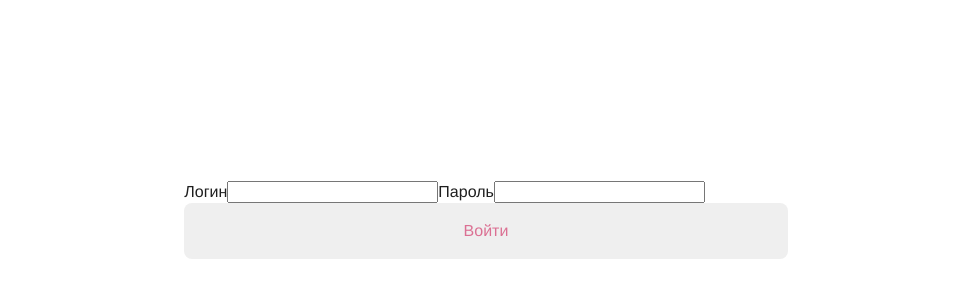
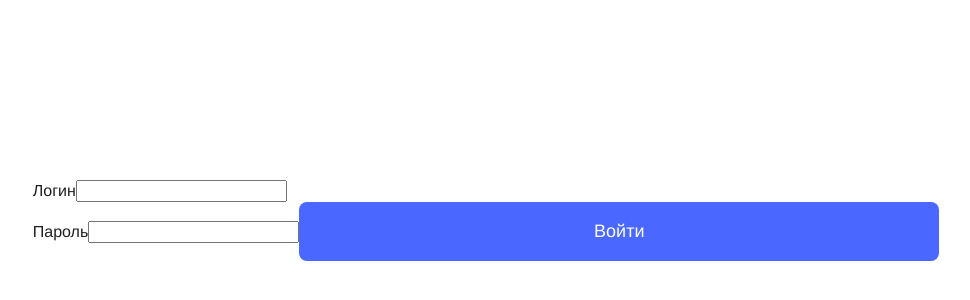
Before and after one commit to AlexeyKrop/testOnly, a React (Create React App) app: page /login in a window 1280 px wide. Shown: the part 180-480 px from the top of the page, without its empty margins (154-1124 px from the left). Built offline with nearby package versions, Linux system fonts and the light colour scheme.

Commit message:
feat: add Button component style

```diff
--- a/src/App.tsx
+++ b/src/App.tsx
@@ -24,27 +24,39 @@ const App = () => {
   const [errorMessage, setErrorMessage] = useState('')
   const [disabled, setDisabled] = useState<boolean>(false)
 
+
   const setLoginUser = (login: string, password: string) => {
+    //меняю состояние кнопки при запросе на сервер(disabled)
     setDisabled(true)
+    //имитация запроса на сервер(login)
     authAPI.login(login, password)
       .then((data) => {
+        //сетаю юзера, которого получил с сервера в локальный стейт
         setUser(data)
+        //меняю состояние, что юзер залогинен
         setLogin(!isLogin)
       })
       .catch(err => {
+        //перехватываю ошибку с сервера и сетаю ошибку в локальный стейт
         setErrorMessage(err)
       })
       .finally(() => {
+        //меняю состояние кнопки при запросе на сервер(disabled=false)
         setDisabled(false)
       })
   }
+
   const setLogoutUser = () => {
+    //меняю состояние кнопки при запросе на сервер(disabled)
     setDisabled(true)
+    //имитация запроса на сервер(logout)
     authAPI.logout()
+      //меняю состояние, что юзер вышел
       .then(data => setLogin(!isLogin))
       .catch(err => console.log(err))
       .finally(() => {
         setDisabled(false)
+        setErrorMessage('')
       })
   }
   return (
--- a/src/components/Button/Button.tsx
+++ b/src/components/Button/Button.tsx
@@ -1,27 +1,44 @@
+import styled, {css} from "styled-components";
 
-import styled from "styled-components";
-type ButtonProps =  {
-    primary?: boolean;
-    disabled: boolean;
+type ButtonProps = {
+  primary?: boolean
+  disabled?: boolean
 }
-export const Button = styled.button<ButtonProps>`
-  background: ${props => props.primary ? "#4A67FF" : "FFF"};
-  color: ${props => props.primary ? "white" : "palevioletred"};
-  disabled:  disabled;
-  max-width: 640px;
-  width: 100%;
+// export const Button = styled.button<ButtonProps>`
+//   background: ${props => props.primary ? "#4A67FF" : "FFF"};
+//   color: ${props => props.primary ? "white" : "palevioletred"};
+//   disabled:  disabled;
+//   max-width: 640px;
+//   width: 100%;
+//   padding: 19px;
+//   border-radius: 8px;
+//   border: none;
+//   outline: none;
+//   cursor: pointer;
+// `;
+
+const StyledButton = styled.button<ButtonProps>`
+  border: none;
   padding: 19px;
+  cursor: pointer;
+  font-size: 18px;
   border-radius: 8px;
-  border: none;
-  outline: none;
-  cursor: pointer;
-`;
-// const Button = () => {
-//   return (
-//     <div>
-//
-//     </div>
-//   );
-// };
-//
-// export default Button;
+  &:focus {
+    outline: none;
+  }
+
+  ${props => props.primary && css`
+    color: ${(props: any) => props.color || 'white'};
+    background: ${(props: any) => !props.disabled ? props.background : '#99A9FF'};
+    width: ${(props: any) => props.width || '640px'};
+  `},
+  ${props => props.disabled && css`
+    background: #99A9FF
+  `
+  }
+`
+
+export const Button = (props: any) => {
+  console.log(props)
+  return <StyledButton {...props}/>;
+};
--- a/src/components/Login/Login.tsx
+++ b/src/components/Login/Login.tsx
@@ -36,11 +36,11 @@ export const Login = (props: LoginPropsType) => {
     <form onSubmit={onSubmit}>
       <label>Логин</label>
       <input {...register("login", {required: true})} />
-      {/*<div>{errors.login && "Обязательное поле"}</div>*/}
+      <div>{errors.login && "Обязательное поле"}</div>
       <label>Пароль</label>
       <input type="password" {...register("password", {required: true})} />
       {/*<div>{errors.password && "Обязательное поле"}</div>*/}
-      <Button disabled={props.disabled} type='submit'>Войти</Button>
+      <Button primary background={'#4A67FF'} disabled={props.disabled} type='submit'>Войти</Button>
     </form>
     </>
   );
--- a/src/components/Profile/Profile.tsx
+++ b/src/components/Profile/Profile.tsx
@@ -1,6 +1,7 @@
 import React from 'react';
 import {UserType} from "../../App";
 import {Navigate} from "react-router-dom";
+import {Button} from "../Button/Button";
 type ProfilePropsType = {
   user: UserType
   setLogoutUser: () => void
@@ -17,7 +18,7 @@ export const Profile = (props: ProfilePropsType) => {
   return (
     <div>
       <h2>Здравствуйте, {props.user.login}</h2>
-      <button disabled={props.disabled} onClick={onClickHandler}>Выйти</button>
+      <Button onClick={onClickHandler} primary background={'#F5F5F5'} color={'#000000'} disabled={props.disabled} width={'200px'} type='submit'>Выйти</Button>
     </div>
   );
 };
```
